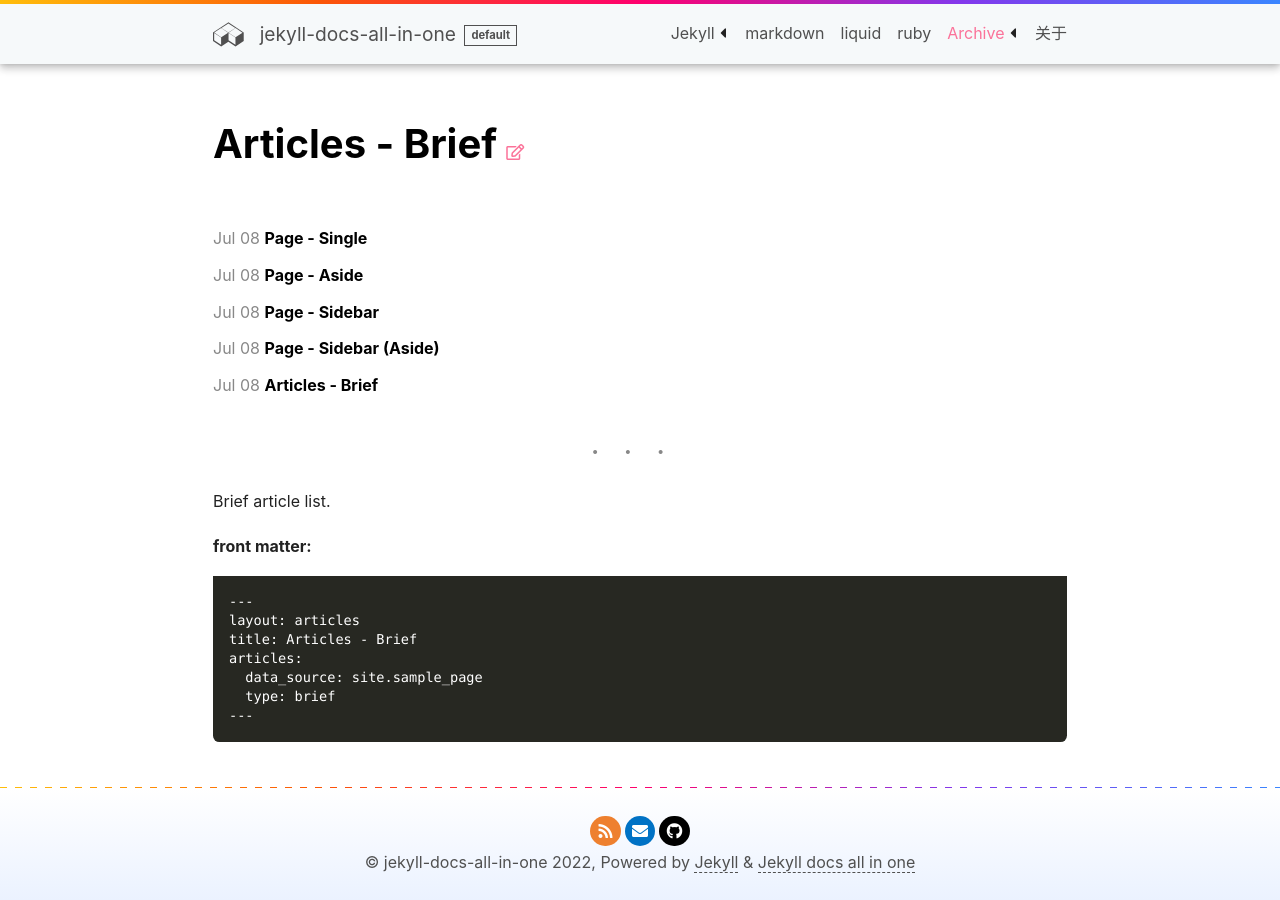
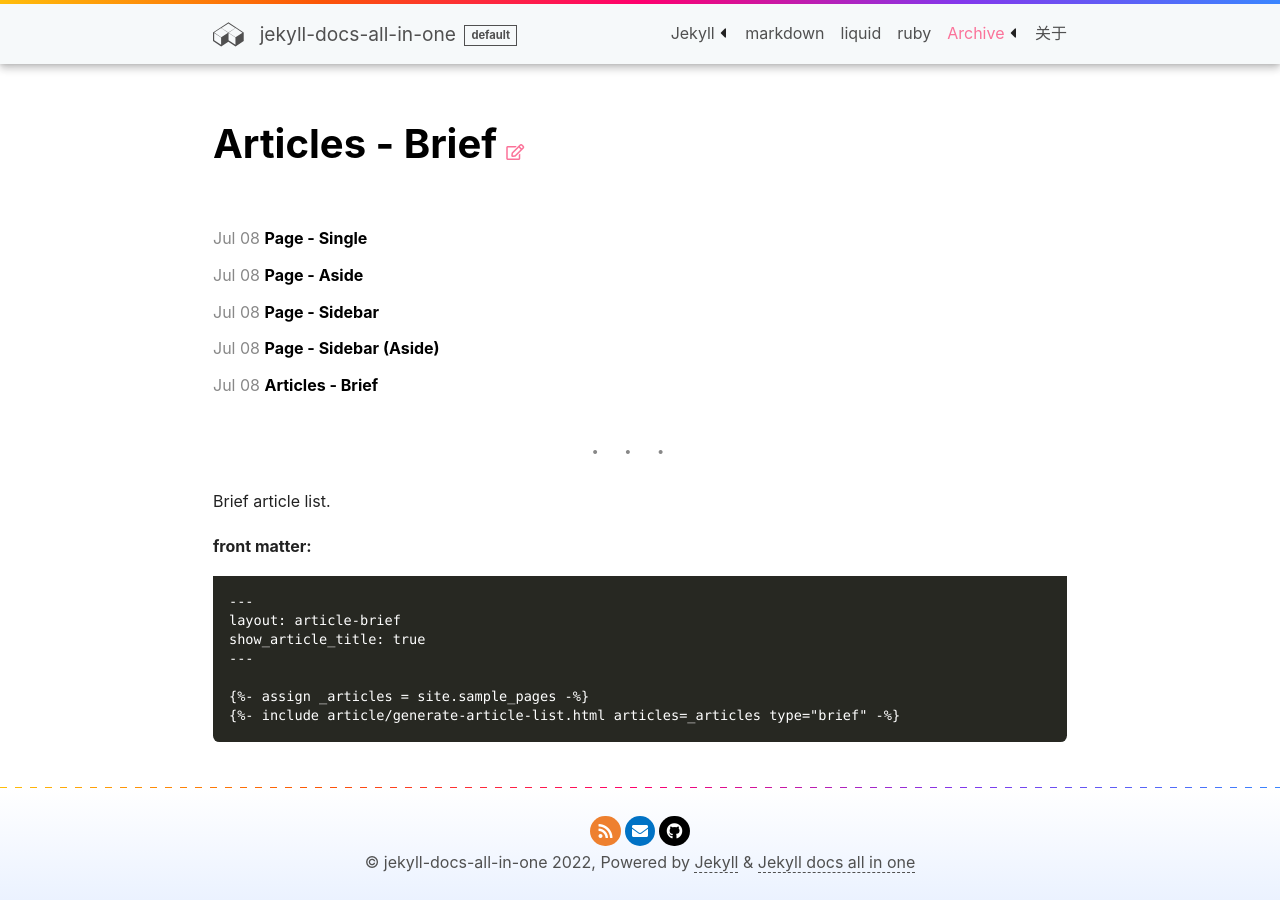
Before and after one commit to LawssssCat/jekyll-docs, a Jekyll site: the page built from _sample_pages/2.1-brief.md, in a window 1280 px wide. Built offline with Jekyll 4.4.1, drawn with Linux system fonts in a browser that asks for light colours; comment, search, counter and statistics services are not loaded.

Commit message:
docs: article list brief

````diff
--- a/_sample_pages/2.1-brief.md
+++ b/_sample_pages/2.1-brief.md
@@ -3,9 +3,6 @@ layout: article-brief
 title: Articles - Brief
 permalink: /articles/brief.html
 show_article_title: true
-articles:
-  data_source: site.sample_page
-  type: brief
 ---
 
 <!-- <div class="article__content" markdown="1"> -->
@@ -23,12 +20,14 @@ Brief article list.
 
 **front matter:**
 
-    ---
-    layout: articles
-    title: Articles - Brief
-    articles:
-      data_source: site.sample_page
-      type: brief
-    ---
+```
+---
+layout: article-brief
+show_article_title: true
+---
+{% raw %}
+{%- assign _articles = site.sample_pages -%}
+{%- include article/generate-article-list.html articles=_articles type="brief" -%}{% endraw %}
+```
 
 <!-- </div> -->
````
